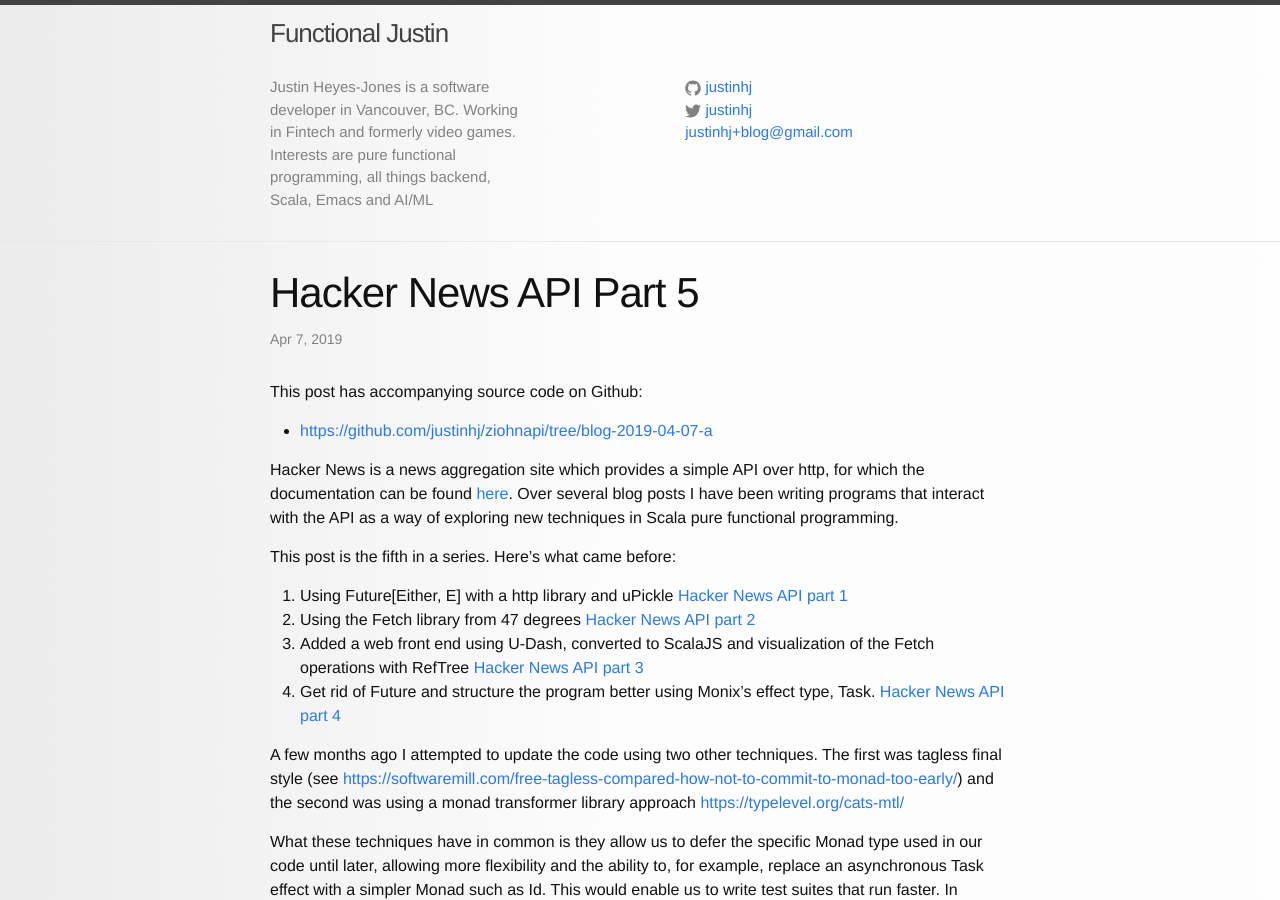
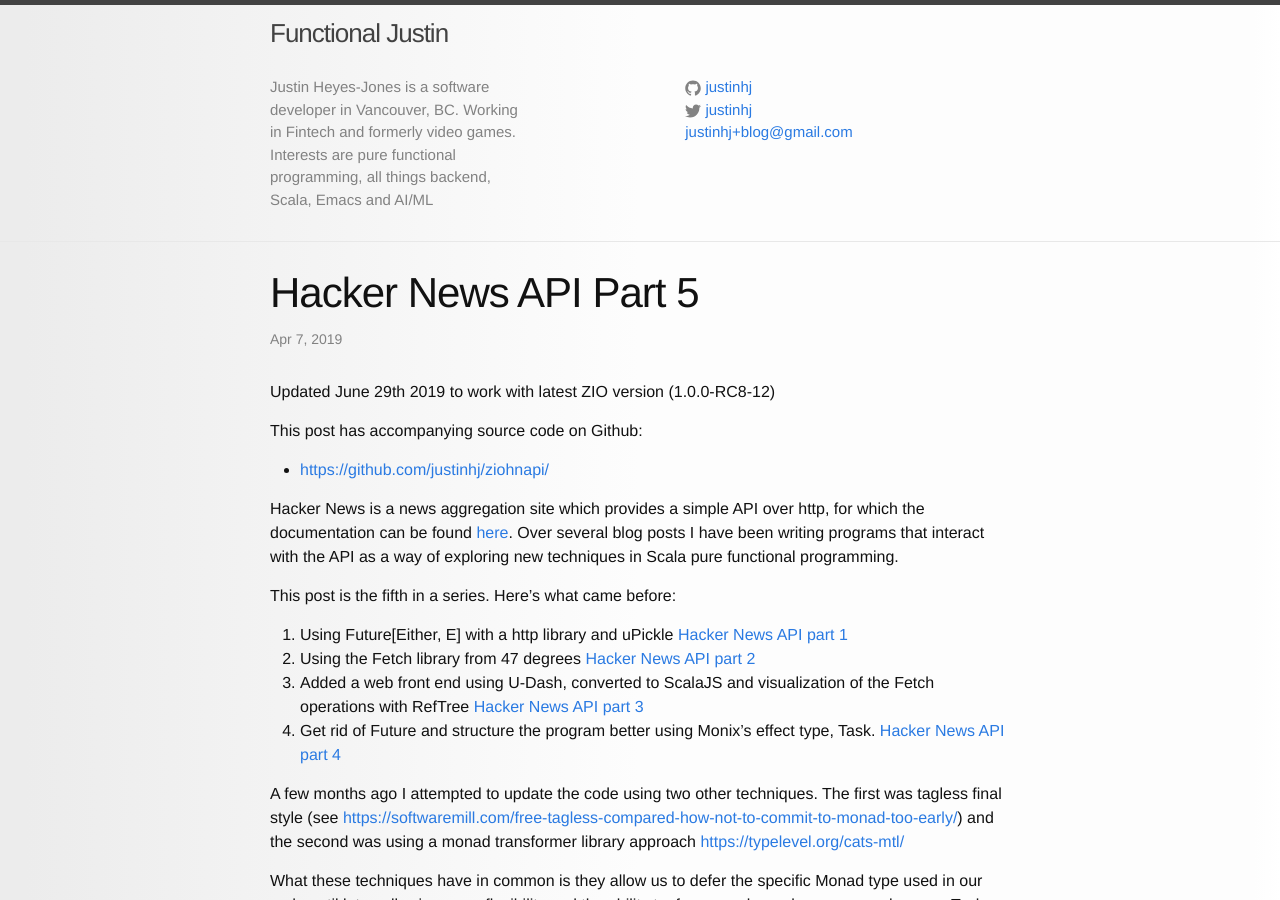
Before and after one commit to justinhj/justinhj.github.io, a Jekyll site: the page built from _posts/2019-04-07-hacker-news-api-5.md, in a window 1280 px wide and 900 px high. Built offline with Jekyll 4.4.1, drawn with Linux system fonts in a browser that asks for light colours; comment, search, counter and statistics services are not loaded.

Commit message:
update zio

````diff
--- a/_posts/2019-04-07-hacker-news-api-5.md
+++ b/_posts/2019-04-07-hacker-news-api-5.md
@@ -10,10 +10,11 @@
 - Hacker News API
 ---
 
+Updated June 29th 2019 to work with latest ZIO version (1.0.0-RC8-12)
 
 This post has accompanying source code on Github:
 
-- [https://github.com/justinhj/ziohnapi/tree/blog-2019-04-07-a](https://github.com/justinhj/ziohnapi/tree/blog-2019-04-07-a)
+- [https://github.com/justinhj/ziohnapi/](https://github.com/justinhj/ziohnapi/tree/blog-2019-04-07-b)
 
 Hacker News is a news aggregation site which provides a simple API over http, for which the documentation can be found [here](https://github.com/HackerNews/API). Over several blog posts I have been writing programs that interact with the API as a way of exploring new techniques in Scala pure functional programming.
 
@@ -36,7 +37,7 @@
 
 ## Showing front page stories
 
-[ShowStories.scala](https://github.com/justinhj/ziohnapi/blob/blog-2019-04-07-a/src/main/scala/examples/ShowStories.scala) is one of the examples include that simply gets the top stories (a list of story IDs ranked by their position on the Hacker News page) and then displays them in the console...
+[ShowStories.scala](https://github.com/justinhj/ziohnapi/blob/blog-2019-04-07-b/src/main/scala/examples/ShowStories.scala) is one of the examples include that simply gets the top stories (a list of story IDs ranked by their position on the Hacker News page) and then displays them in the console...
 
 ```scala
     val runtime = new LiveRuntime {}
@@ -85,7 +86,7 @@
 
 Blocking is module that allows blocking operations to use a special threadpool, so that blocking calls don't deplete threads from your main thread pool. Effects can be made to run on the blocking pool just by wrapping them as follows:
 
-[HttpClient.scala](https://github.com/justinhj/ziohnapi/blob/blog-2019-04-07-a/src/main/scala/org/justinhj/httpclient/HttpClient.scala)
+[HttpClient.scala](https://github.com/justinhj/ziohnapi/blob/blog-2019-04-07-b/src/main/scala/org/justinhj/httpclient/HttpClient.scala)
 
 ```scala
   blocking(ZIO.effect(requestSync(url)))
@@ -95,7 +96,7 @@
 
 The nice thing about HttpClient being a module is that I can test my code without a web connection, or without hitting the real Hacker News by swapping the real implementation with a test one. You can see that in action in the test suite:
 
-[HNApiTest.scala](https://github.com/justinhj/ziohnapi/blob/blog-2019-04-07-a/src/test/scala/org/justinhj/HNApiTest.scala) - sample test suite
+[HNApiTest.scala](https://github.com/justinhj/ziohnapi/blob/blog-2019-04-07-b/src/test/scala/org/justinhj/HNApiTest.scala) - sample test suite
 ```scala
   // The test http runtime
   trait HttpClientTest extends HttpClient {
@@ -138,7 +139,7 @@
 
 This function is used in the code below to show all the comments for a given news story (by its ID):
 
-[ShowStoryComments.scala](https://github.com/justinhj/ziohnapi/blob/blog-2019-04-07-a/src/main/scala/examples/ShowStoryComments.scala)
+[ShowStoryComments.scala](https://github.com/justinhj/ziohnapi/blob/blog-2019-04-07-b/src/main/scala/examples/ShowStoryComments.scala)
 
 ```scala
     val program = (for (
@@ -156,7 +157,7 @@
 
 Another feature of ZIO is the scheduler data type. Again, the API is composed of simple operations that you can compose together to make more complex overall behaviours. In this simple example we grab the latest story or comment submitted to Hacker News every 10 seconds until the user quits.
 
-[LastItem.scala](https://github.com/justinhj/ziohnapi/blob/blog-2019-04-07-a/src/main/scala/examples/LastItem.scala)
+[LastItem.scala](https://github.com/justinhj/ziohnapi/blob/blog-2019-04-07-b/src/main/scala/examples/LastItem.scala)
 
 ```scala
     val showLastItem = for (
````
